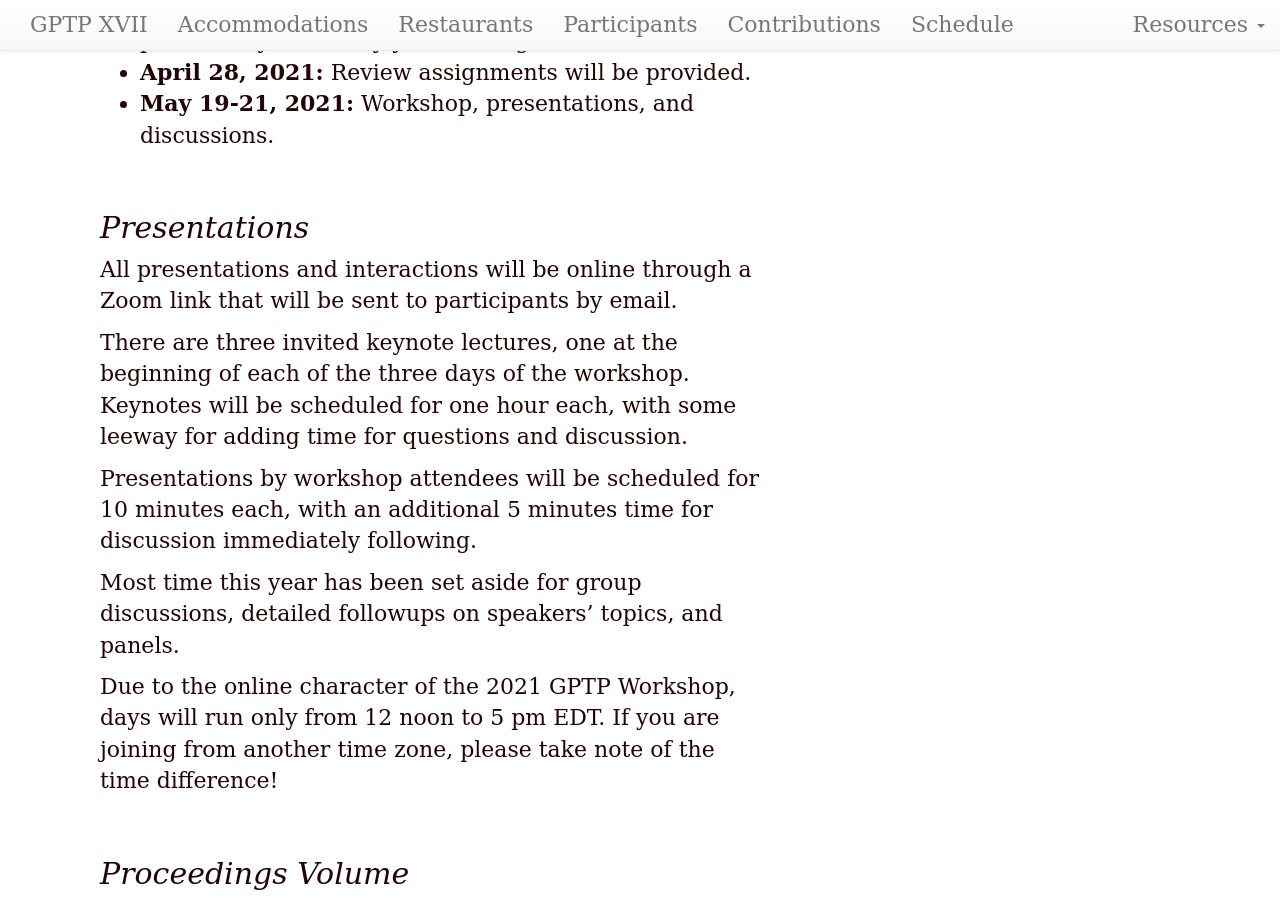
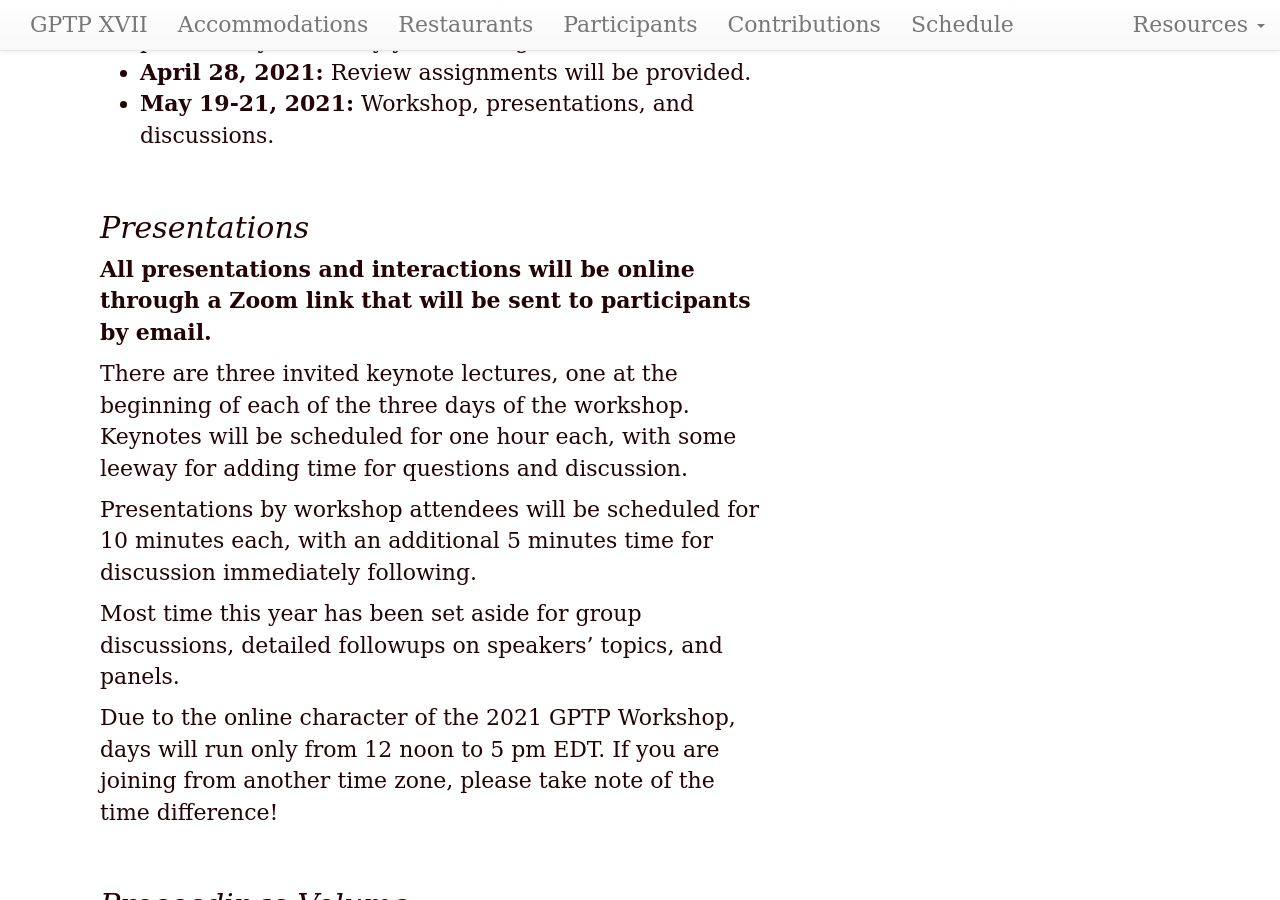
Before and after one commit to GPTP-workshop/gptp-workshop.github.io, a Jekyll site: the page built from contributions.md, in a window 1280 px wide and 900 px high, scrolled down 477 px. Built offline with Jekyll 4.4.1, drawn with Linux system fonts in a browser that asks for light colours; our own code applies the rules of GitHub Pages for plain Markdown files.

```diff
--- a/contributions.md
+++ b/contributions.md
@@ -15,7 +15,7 @@ dates: "May 19-21, 2021"
 - **May 19-21, 2021:** Workshop, presentations, and discussions.
 
 ## Presentations
-All presentations and interactions will be online through a Zoom link that will be sent to participants by email.
+**All presentations and interactions will be online through a Zoom link that will be sent to participants by email.**
 
 There are three invited keynote lectures, one at the beginning of each of the three days of the workshop. Keynotes will be scheduled for one hour each, with some
 leeway for adding time for questions and discussion.
```
